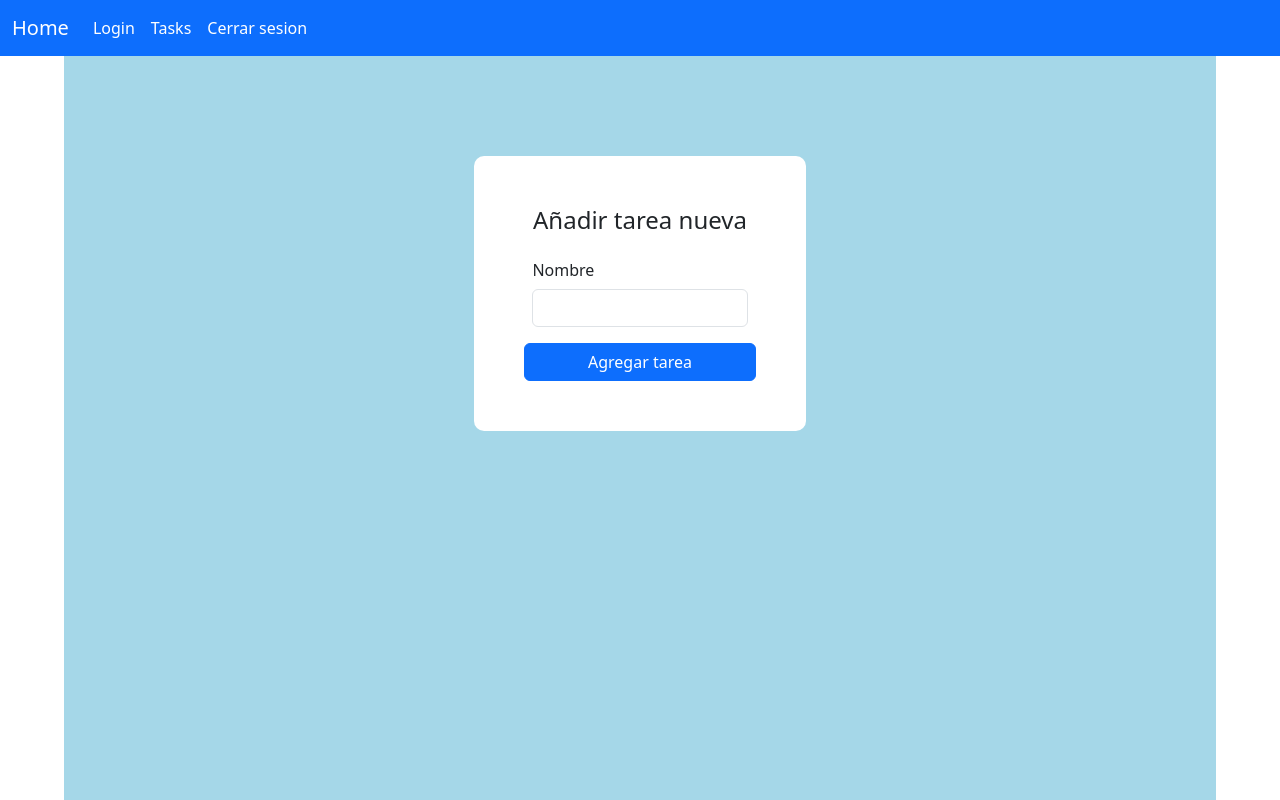
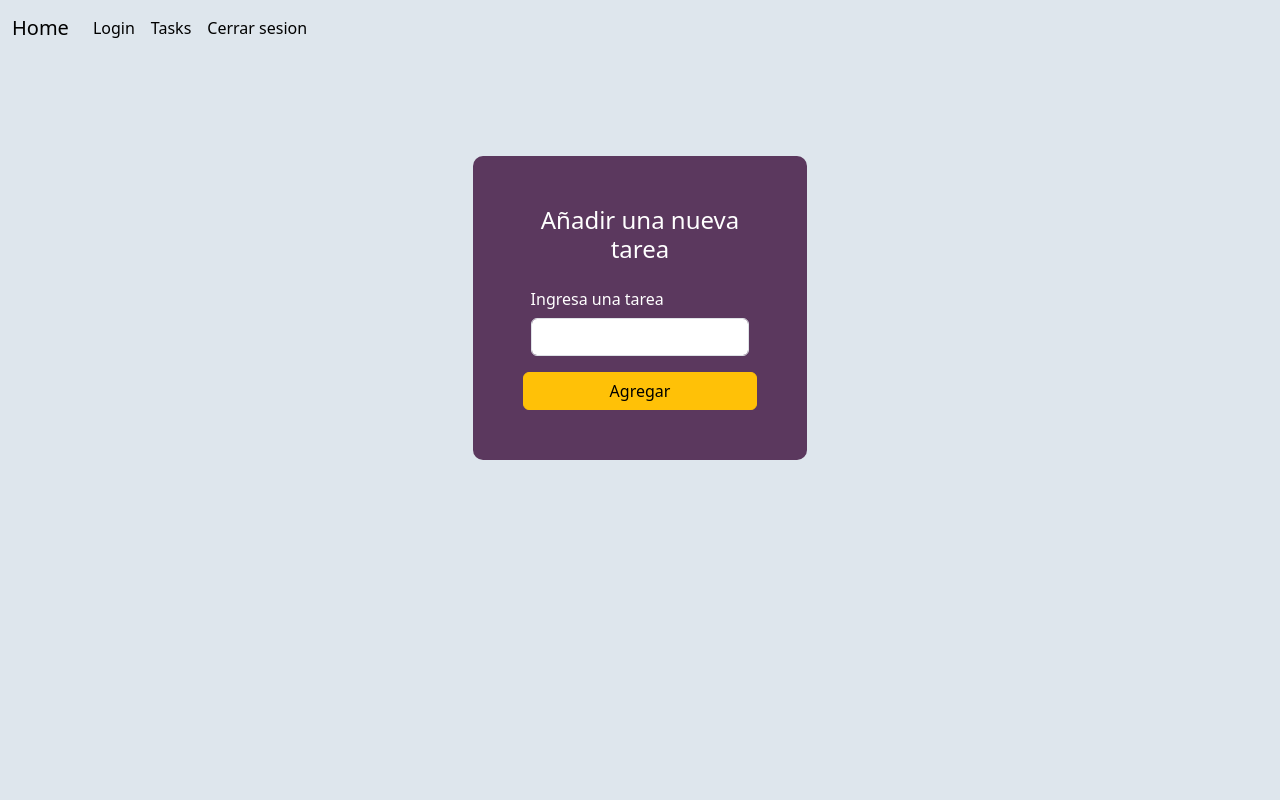
Before and after one commit to camicollao/Front-End-Todo-List-Angular, an Angular app: page / in a window 1280 px wide. Shown: the top 800 px of the page. Built offline with nearby package versions, Linux system fonts and the light colour scheme; no server answers.

Commit message:
style: changes in background color and forms

```diff
--- a/src/app/modules/bar/bar.component.css
+++ b/src/app/modules/bar/bar.component.css
@@ -0,0 +1,3 @@
+nav{
+    background-color: #dee6ed;
+}
--- a/src/app/modules/bar/bar.component.html
+++ b/src/app/modules/bar/bar.component.html
@@ -1,14 +1,14 @@
-<nav class="navbar navbar-expand-lg bg-primary">
+<nav class="navbar navbar-expand-lg bg-tertiary">
     <div class="container-fluid">
-      <a class="navbar-brand text-white" routerLink="">Home</a>
+      <a class="navbar-brand text-black" routerLink="">Home</a>
       <button class="navbar-toggler" type="button" data-bs-toggle="collapse" data-bs-target="#navbarNav" aria-controls="navbarNav" aria-expanded="false" aria-label="Toggle navigation">
         <span class="navbar-toggler-icon"></span>
       </button>
       <div class="collapse navbar-collapse" id="navbarNav">
         <ul class="navbar-nav">
-          <a class="nav-link active text-center text-white" aria-current="page" routerLink="users">Login</a>
-          <a class="nav-link active text-center text-white" aria-current="page" routerLink="tasks">Tasks</a>
-          <a class="nav-link active text-center text-white" aria-current="page" routerLink="users" (click)="logout()">Cerrar sesion</a>
+          <a class="nav-link active text-center text-black" aria-current="page" routerLink="users">Login</a>
+          <a class="nav-link active text-center text-black" aria-current="page" routerLink="tasks">Tasks</a>
+          <a class="nav-link active text-center text-black" aria-current="page" routerLink="users" (click)="logout()">Cerrar sesion</a>
         </ul>
       </div>
     </div>
--- a/src/app/modules/home/home.component.css
+++ b/src/app/modules/home/home.component.css
@@ -7,11 +7,11 @@ form{
     width: 30%;
     padding: 50px;
     border-radius: 10px;
-    background-color:#fff;
+    background-color:#5b385e;
 }
 .container-fluid{
-    background-color: #A5D7E8;
-    width:90%;
+    background-color: #dee6ed;
+    width:100%;
     margin:auto;
     padding-bottom: 1000px;
 }
--- a/src/app/modules/home/home.component.html
+++ b/src/app/modules/home/home.component.html
@@ -1,12 +1,12 @@
 <div class="container-fluid">
     <div class="container">
-      <form class="row g-3" [formGroup]="createNewTask"  (ngSubmit)="postTask(task)">
-        <h4>Añadir tarea nueva</h4>
+      <form class="row g-3 text-white" [formGroup]="createNewTask"  (ngSubmit)="postTask(task)">
+        <h4>Añadir una nueva tarea</h4>
         <div class="col-auto">
-          <label for="nameinput" class="col-sm-2 col-form-label">Nombre</label>
+          <label for="nameinput" class="col-form-label">Ingresa una tarea</label>
           <input class="form-control" formControlName="name">
         </div>
-        <button type="submit" class="btn btn-primary">Agregar tarea</button>
+        <button type="submit" class="btn btn-warning">Agregar</button>
       </form>
     </div>
   </div>
--- a/src/app/modules/tasks/pages/index/tasks.component.css
+++ b/src/app/modules/tasks/pages/index/tasks.component.css
@@ -3,14 +3,20 @@ h4{
     margin: auto;
 }
 .container-fluid{
-    background-color: #A5D7E8;
-    width:90%;
+    background-color: #dee6ed;
+    width:100%;
     margin:auto;
     padding-bottom: 1000px;
     padding-top: 10px;
 }
 .container{
     width: 80%;
-    background-color: white;
     margin: auto;
 }
+.table{
+    width: 100%;
+    margin: auto;
+    padding: 20px;
+    border-radius: 10px;
+    background-color: #dee6ed;
+}
--- a/src/app/modules/tasks/pages/taskdetails/taskdetails.component.css
+++ b/src/app/modules/tasks/pages/taskdetails/taskdetails.component.css
@@ -3,14 +3,13 @@ h2{
     padding-top: 20px;
 }
 .container-fluid{
-    background-color: #A5D7E8;
+    background-color: #dee6ed;
     padding-top: 10px;
-    width:90%;
+    width:100%;
     padding-bottom: 1000px;
 }
 .container{
     width:90%;
-    background-color:#fff;
     margin:auto;
     padding-bottom: 100px;
 }
--- a/src/app/modules/tasks/taskedit/taskedit.component.css
+++ b/src/app/modules/tasks/taskedit/taskedit.component.css
@@ -7,11 +7,11 @@ form{
     width: 30%;
     padding: 50px;
     border-radius: 10px;
-    background-color:#fff;
+    background-color:#5b385e;
 }
 .container-fluid{
-    background-color: #A5D7E8;
-    width:90%;
+    background-color: #dee6ed;
+    width:100%;
     margin:auto;
     padding-bottom: 1000px;
 }
--- a/src/app/modules/tasks/taskedit/taskedit.component.html
+++ b/src/app/modules/tasks/taskedit/taskedit.component.html
@@ -1,6 +1,6 @@
 <div class="container-fluid">
   <div class="container">
-    <form class="row g-3" [formGroup]="formulario2"  (ngSubmit)="saveTask(task.id)">
+    <form class="row g-3 text-white" [formGroup]="formulario2"  (ngSubmit)="saveTask(task.id)">
       <h4>Editar tarea</h4>
       <div class="col-auto">
         <label for="nameinput" class="col-sm-2 col-form-label">Nombre</label>
@@ -10,7 +10,7 @@
         <label for="statusinput" class="form-label">Estado</label>
         <input class="form-control" value="{{task.done}}" formControlName="done">
       </div>
-      <button type="submit" class="btn btn-primary">Guardar Cambios</button>
+      <button type="submit" class="btn btn-warning">Guardar Cambios</button>
     </form>
   </div>
 </div>
--- a/src/app/modules/users/pages/index/users.component.css
+++ b/src/app/modules/users/pages/index/users.component.css
@@ -7,12 +7,12 @@ form{
     width: 18%;
     padding: 50px;
     border-radius: 10px;
-    background-color: white;
+    background-color: #5b385e;
     margin: auto;
 }
 .container-fluid{
-    background-color: #A5D7E8;
-    width:90%;
+    background-color: #dee6ed;
+    width:100%;
     margin:auto;
     padding-bottom: 1000px;
     padding-top: 10px;
--- a/src/app/modules/users/pages/index/users.component.html
+++ b/src/app/modules/users/pages/index/users.component.html
@@ -1,5 +1,5 @@
 <div class="container-fluid">
-    <form [formGroup]="formulario" (ngSubmit)="onSubmit()">
+    <form [formGroup]="formulario" (ngSubmit)="onSubmit()" class="text-white">
         <h4>Iniciar sesion</h4>
         <div class="mb-3">
             <label>Email</label>
@@ -9,6 +9,6 @@
             <label>Password</label>
             <input type="password" class="form-control" formControlName="password">
         </div>
-        <input type="submit" value="Enviar" class="btn btn-info">
+        <input type="submit" value="Enviar" class="btn btn-warning">
     </form>
 </div>
```
